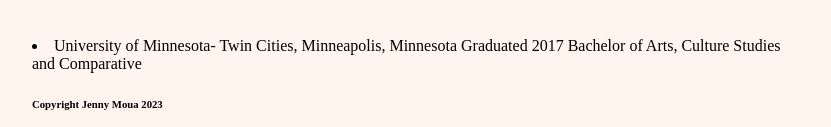
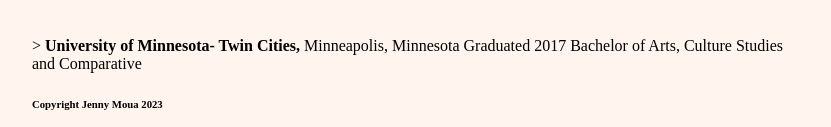
Before and after one commit to JennyM07/JennyM07.github.io, a plain HTML site: page index.html in a window 1280 px wide. Shown: the part 1478-1605 px from the top of the page, without its empty margins (224-1055 px from the left). Drawn offline with Linux system fonts and the light colour scheme.

Commit message:
Update index.html

```diff
--- a/index.html
+++ b/index.html
@@ -60,8 +60,8 @@
      <div class="title">
        <h4> Education </h4>
      </div>
-      <li> University of Minnesota- Twin Cities, Minneapolis, Minnesota Graduated 2017
-        Bachelor of Arts, Culture Studies and Comparative </li>
+      <p>><b> University of Minnesota- Twin Cities,</b> Minneapolis, Minnesota Graduated 2017
+        Bachelor of Arts, Culture Studies and Comparative </p>
 
        <h6> Copyright Jenny Moua 2023 </h6>
 </body>
```
